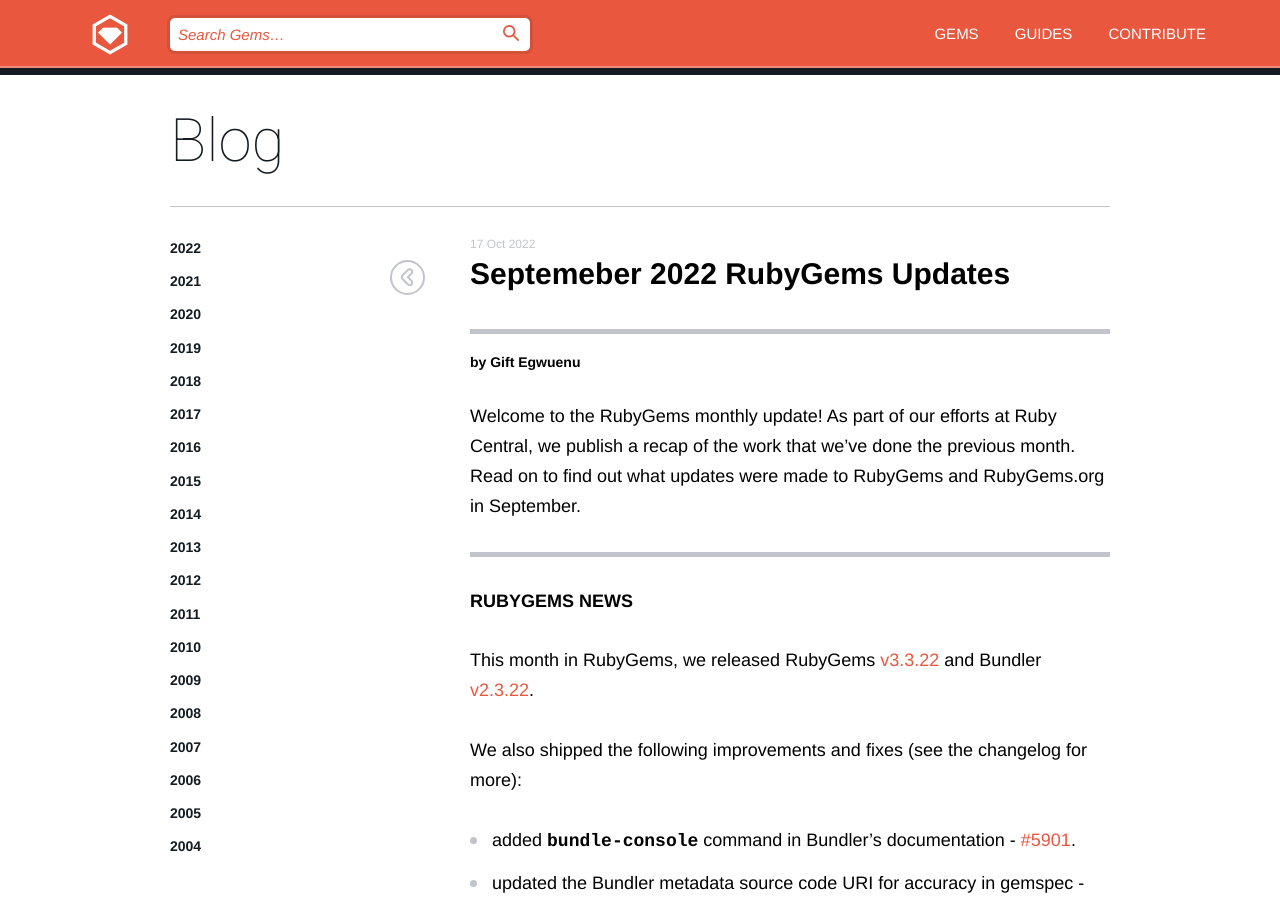
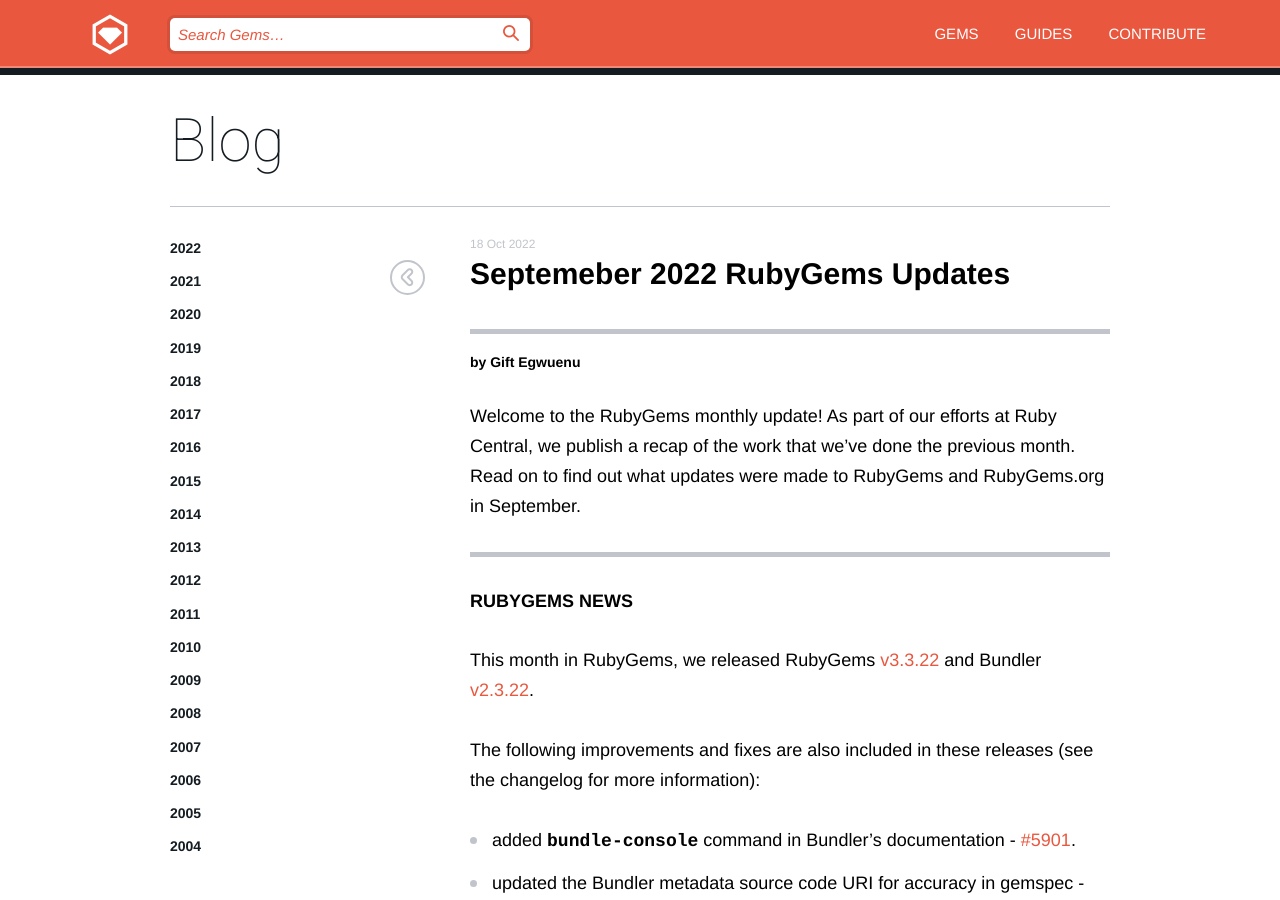
Before and after one commit to rubygems/rubygems.github.io, a Jekyll site: the page built from _posts/2022-10-18-septemeber-rubygems-updates.md, in a window 1280 px wide and 900 px high. Built offline with Jekyll 4.4.1, drawn with Linux system fonts in a browser that asks for light colours; comment, search, counter and statistics services are not loaded; some of the changed text lies outside the part shown.

Commit message:
Update _posts/2022-10-17-septemeber-rubygems-updates.md
Co-authored-by: David Rodríguez <deivid.rodriguez@riseup.net>

```diff
--- a/_posts/2022-10-17-septemeber-rubygems-updates.md
+++ b/_posts/2022-10-18-septemeber-rubygems-updates.md
@@ -11,16 +11,16 @@
 
 This month in RubyGems, we released RubyGems [v3.3.22](https://github.com/rubygems/rubygems/blob/master/CHANGELOG.md#3322--2022-09-07) and Bundler [v2.3.22](https://github.com/rubygems/rubygems/blob/master/bundler/CHANGELOG.md#2322-september-7-2022).
 
-We also shipped the following improvements and fixes (see the changelog for more):
+The following improvements and fixes are also included in these releases (see the changelog for more information):
 
 - added `bundle-console` command in Bundler's documentation - [#5901](https://github.com/rubygems/rubygems/pull/5901).
 - updated the Bundler metadata source code URI for accuracy in gemspec - [#5896](https://github.com/rubygems/rubygems/pull/5896).
 - removed warning for old TLS version connections - [#5928](https://github.com/rubygems/rubygems/pull/5928).
 - removed no longer needed `fiddle` hacks since RubyInstaller released patch versions to not load `fiddle` on boot - [#5902](https://github.com/rubygems/rubygems/pull/5902).
 
-In addition to the above, this month we've been working on migrating Bundler's internal resolver engine to use Pub Grub, which should result in a much better error messages and resolution performance. We hope to release this work soon.
+In addition, this month we've been working on migrating Bundler's internal resolver engine to use PubGrub, which should result in much better error messages and resolution performance. We hope to release this work soon.
 
-Also, we have removed the feature of auto-sudo'ing when not having enough permissions to perform certain operations, because it was considered harmful and hardly useful. This removal will be released with Bundler 2.4.
+We have also removed the feature of auto-sudo'ing when there are not enough permissions to perform certain operations, because it was considered harmful and hardly useful. This removal will be released with Bundler 2.4.0
 
 In September, RubyGems gained [94 new commits](https://github.com/rubygems/rubygems/compare/master@%7B2022-09-01%7D...master@%7B2022-09-31%7D), contributed by 19 authors. There were 1,678 additions and 1,869 deletions across 161 files.
 
```
